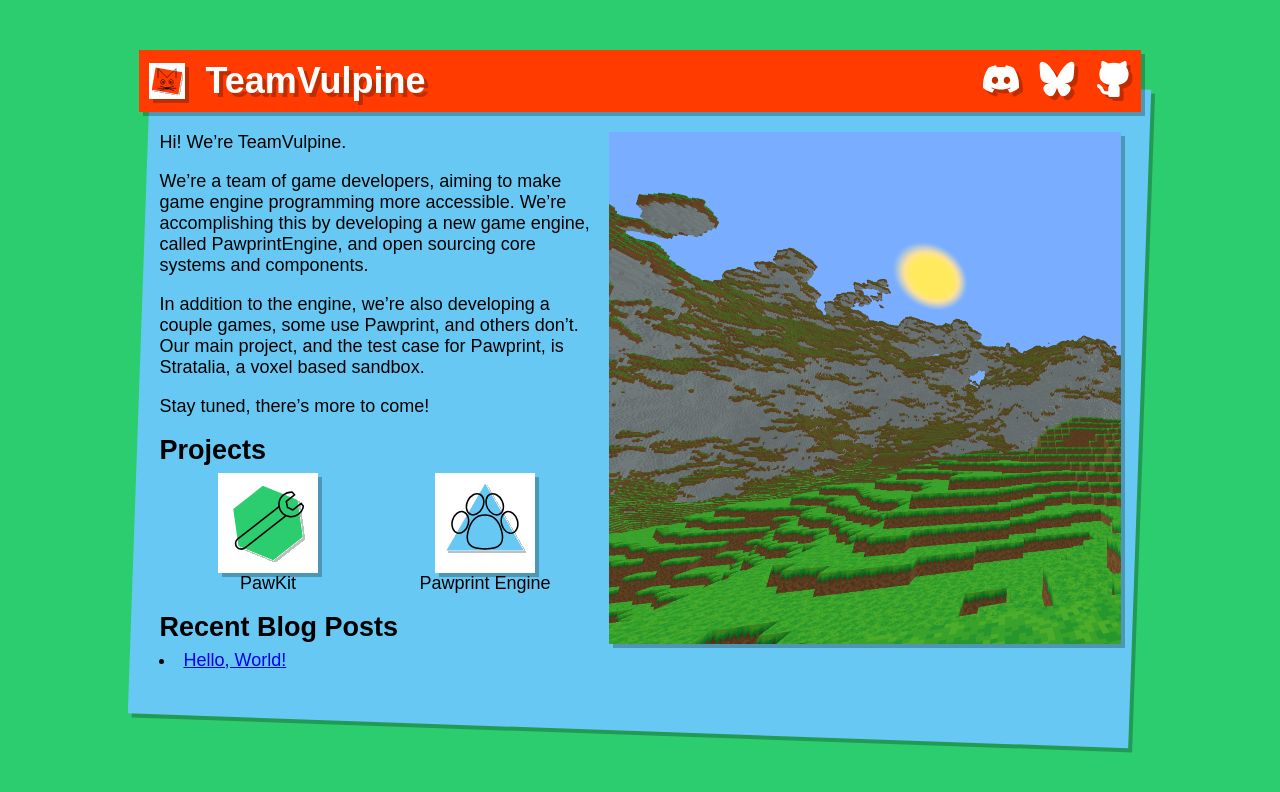
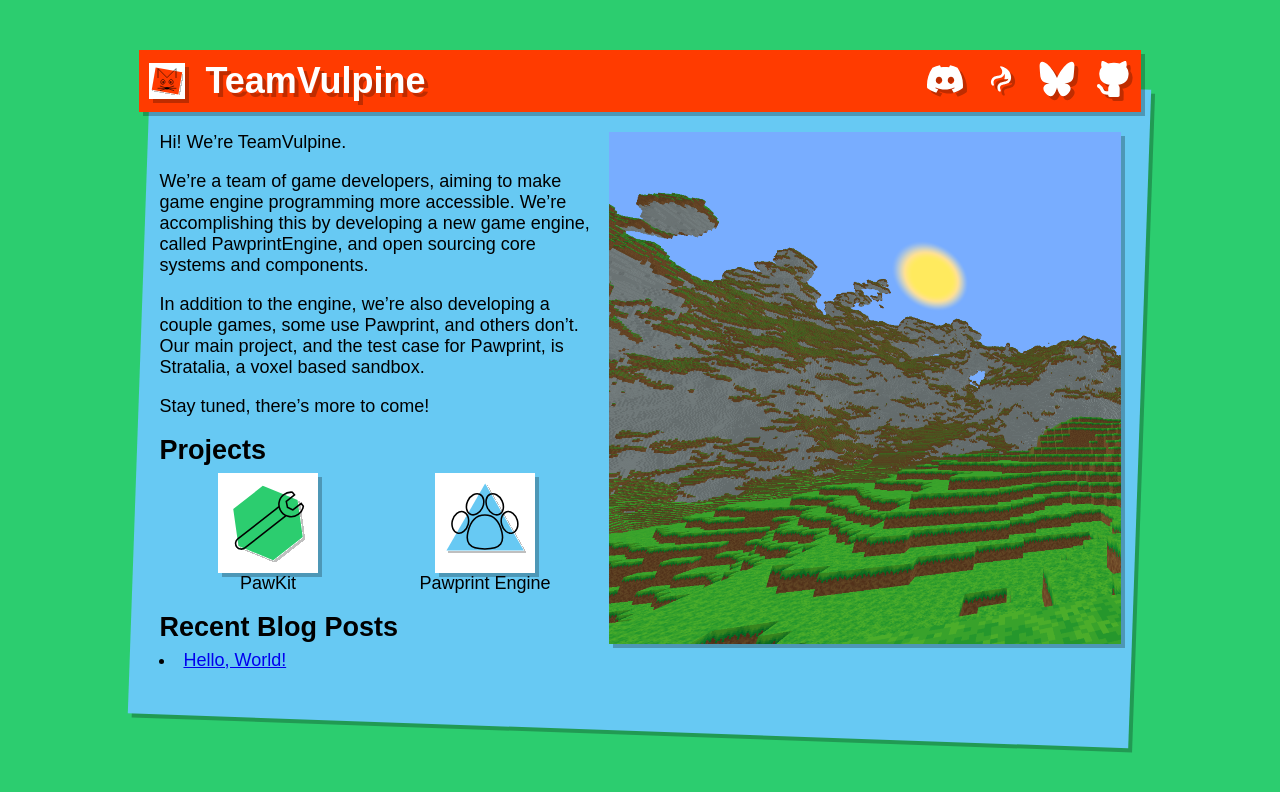
Before and after one commit to TeamVulpine/teamvulpine.com, a Jekyll site: the page built from index.md, in a window 1280 px wide. Shown: the top 792 px of the page. Built offline with Jekyll 4.4.1, drawn with Linux system fonts in a browser that asks for light colours.

Commit message:
Add FluxFur link

```diff
--- a/_layouts/default.html
+++ b/_layouts/default.html
@@ -20,6 +20,7 @@
     {% if page.heading-icon %} <img src="{{ page.heading-icon }}" alt="{{ page.title }}"> {% endif %}
     <h1>{{ page.title }}</h1>
     <a href="https://discord.gg/dq6uMTSJr2" target="_blank"><img src="/assets/images/discord.svg" alt="Discord"></a>
+    <a href="https://fluxfur.com/invite/Ol0njN2i" target="_blank"><img src="/assets/images/fluxfur.svg" alt="FluxFur"></a>
     <a href="https://bsky.app/profile/teamvulpine.com" target="_blank"><img src="/assets/images/bluesky.svg" alt="Bluesky"></a>
     <a href="https://github.com/TeamVulpine" target="_blank"><img src="/assets/images/github.svg" alt="Github"></a>
   </header>
```
Also changed, not shown: assets/images/fluxfur.svg (added).
